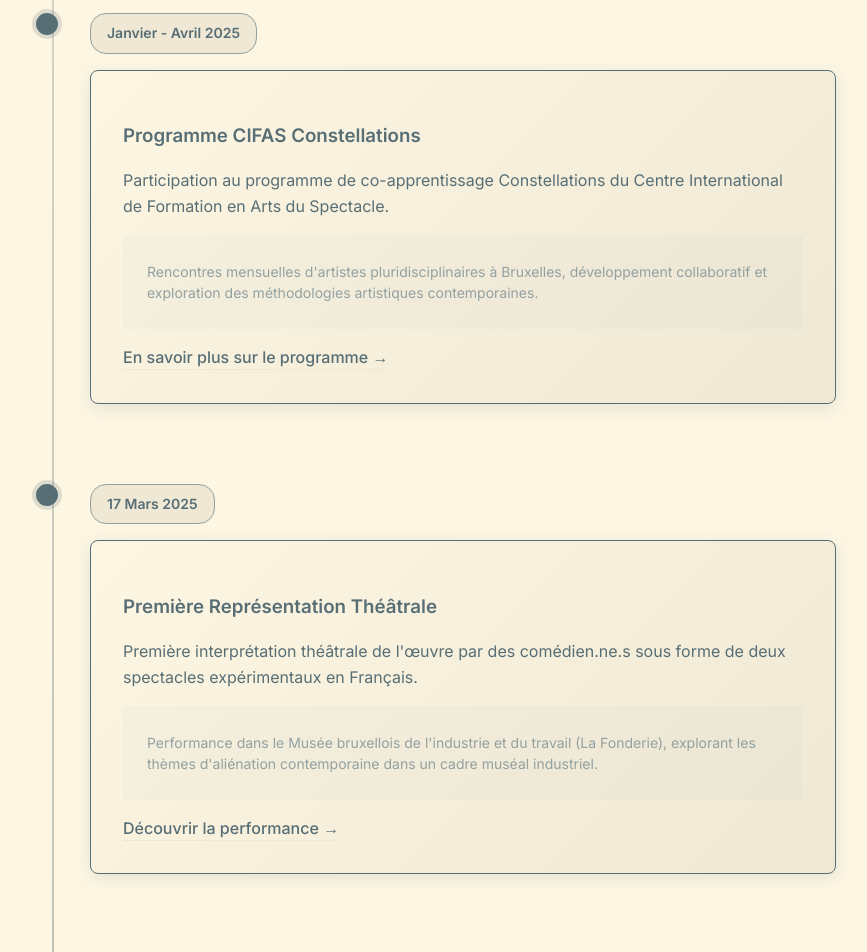
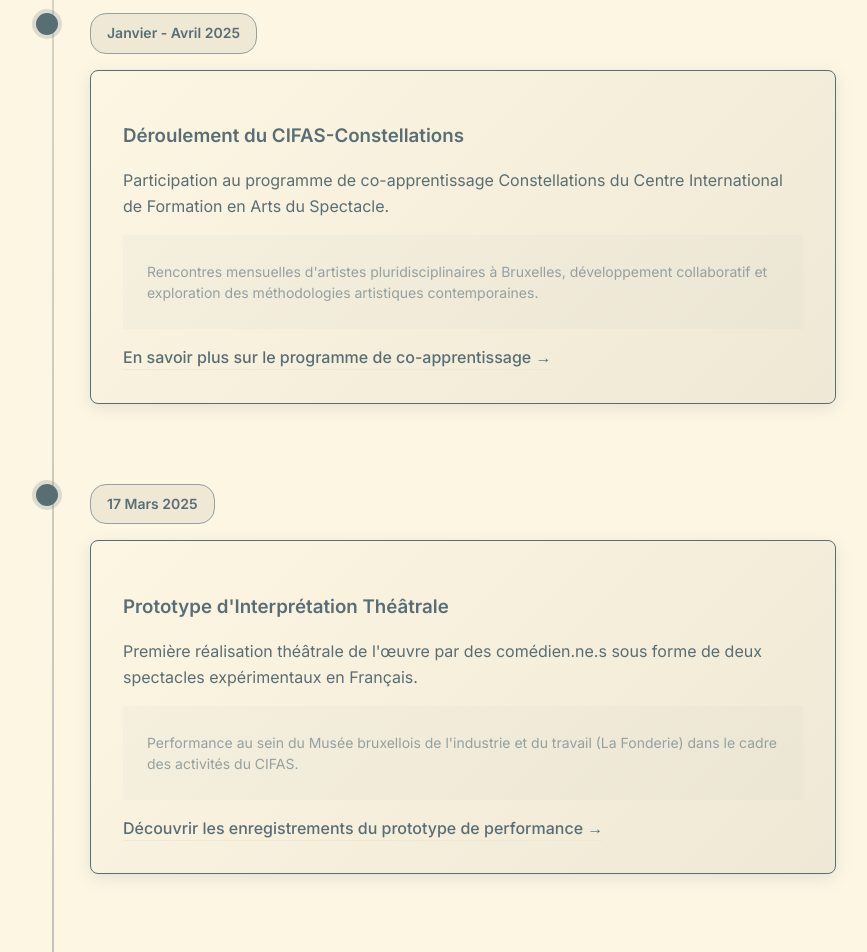
Before and after one commit to daqhris/DoublementAliene, a Next.js app: page /timeline in a window 1280 px wide. Shown: the part 1840-2792 px from the top of the page, without its empty margins (204-1071 px from the left). Built offline with nearby package versions, Linux system fonts and the light colour scheme; no server answers.

Commit message:
Rewrite plenty of words

```diff
--- a/app/timeline/page.tsx
+++ b/app/timeline/page.tsx
@@ -83,7 +83,7 @@
       details: "Publication sur la plateforme Manifold par l'artiste daqhris, marquant le début officiel du projet artistique.",
       link: {
         url: "https://app.manifold.xyz/txt/twofold-alienated",
-        text: "Consulter l'œuvre originale",
+        text: "Lisez l'œuvre originale de ce récit fictionnel écrit en Anglais",
         external: true
       }
     },
@@ -100,7 +100,7 @@
     },
     {
       date: "Décembre 2024 - Janvier 2025",
-      title: "Construction du Dépôt Open Source",
+      title: "Création du Dépôt de Code: TwofoldAlienated",
       description: "Construction d'un dépôt de code public sous forme numérique git et open source sur GitHub.",
       details: "Rassemblement de tous les documents liés au texte original en Anglais dans un environnement collaboratif et transparent.",
       link: {
@@ -111,34 +111,34 @@
     },
     {
       date: "Janvier - Avril 2025",
-      title: "Programme CIFAS Constellations",
+      title: "Déroulement du CIFAS-Constellations",
       description: "Participation au programme de co-apprentissage Constellations du Centre International de Formation en Arts du Spectacle.",
       details: "Rencontres mensuelles d'artistes pluridisciplinaires à Bruxelles, développement collaboratif et exploration des méthodologies artistiques contemporaines.",
       link: {
         url: "/about",
-        text: "En savoir plus sur le programme"
+        text: "En savoir plus sur le programme de co-apprentissage"
       },
       isHighlight: true
     },
     {
       date: "17 Mars 2025",
-      title: "Première Représentation Théâtrale",
-      description: "Première interprétation théâtrale de l'œuvre par des comédien.ne.s sous forme de deux spectacles expérimentaux en Français.",
-      details: "Performance dans le Musée bruxellois de l'industrie et du travail (La Fonderie), explorant les thèmes d'aliénation contemporaine dans un cadre muséal industriel.",
+      title: "Prototype d'Interprétation Théâtrale",
+      description: "Première réalisation théâtrale de l'œuvre par des comédien.ne.s sous forme de deux spectacles expérimentaux en Français.",
+      details: "Performance au sein du Musée bruxellois de l'industrie et du travail (La Fonderie) dans le cadre des activités du CIFAS.",
       link: {
         url: "/performance",
-        text: "Découvrir la performance"
+        text: "Découvrir les enregistrements du prototype de performance"
       },
       isHighlight: true
     },
     {
       date: "4 Avril 2025",
-      title: "Lancement du Dépôt DoublementAliene",
+      title: "Lancement du Dépôt de Code: DoublementAliene",
       description: "Début des travaux visant à construire ce dépôt de code avec du logiciel libre sur une plateforme numérique publique.",
       details: "Création de l'infrastructure technique pour la plateforme collaborative et l'interface web du projet.",
       link: {
         url: "https://github.com/daqhris/DoublementAliene",
-        text: "Consulter le dépôt GitHub",
+        text: "Consulter le code source sur GitHub",
         external: true
       }
     },
@@ -152,10 +152,10 @@
       date: "22 Juin 2025",
       title: "Naissance du ResearchLab",
       description: "Lancement du sous-projet ResearchLab qui regroupe des réponses variées des IA à des questions de recherche artistique.",
-      details: "Exploration des méthodologies de recherche artistique et intégration d'intelligences artificielles dans le processus créatif théâtral.",
+      details: "Exploration des méthodologies de recherche artistique et intégration d'intelligences artificielles dans le processus créatif.",
       link: {
         url: "/research",
-        text: "Explorer le laboratoire de recherche"
+        text: "Explorer le laboratoire de recherche et les entretiens avec des IA"
       },
       isHighlight: true
     },
@@ -163,21 +163,21 @@
       date: "24 Juin 2025",
       title: "Documentation de la Performance",
       description: "Publication de fichiers documentant la préparation du prototype performé le 17 Mars.",
-      details: "Mise à disposition publique des documents de travail, notes de répétition et matériaux de préparation de la performance théâtrale.",
+      details: "Mise à disposition publique des documents de travail, notes de mise en scène et matériaux de préparation de la performance théâtrale.",
       link: {
         url: "https://github.com/daqhris/DoublementAliene/tree/main/Constellations2025",
-        text: "Consulter la documentation",
+        text: "Consulter la documentation utile pour le prototype",
         external: true
       }
     },
     {
-      date: "Développement Continu",
-      title: "Plateforme Collaborative Décentralisée",
-      description: "Développement en cours de l'interface web collaborative et intégration des technologies décentralisées.",
-      details: "Construction d'une plateforme open-source permettant la co-propriété transparente des contenus tokenisés et le partage équitable des revenus entre participants. Exploration de l'intégration blockchain pour la gestion transparente des droits artistiques.",
+      date: "25 Juin 2025 à Maintenant",
+      title: "Plateforme Numérique Collaborative",
+      description: "Développement en cours d'une interface web faite sur mesure avec l'assistance de Devin AI.",
+      details: "Construction d'une plateforme open-source permettant la co-gestion transparente des enregistrements tokenisés et le partage équitable des revenus et droits artistiques entre participant(e)s.",
       link: {
         url: "/about",
-        text: "Philosophie du projet"
+        text: "Philosophie du projet en long et en large"
       }
     }
   ];
@@ -191,7 +191,7 @@
             Chronologie du Projet
           </h1>
           <p className="theater-subtitle">
-            Suivez l&apos;évolution complète du projet &ldquo;Doublement Aliéné&rdquo; depuis sa conception originale jusqu&apos;à sa réalisation théâtrale et son développement technologique.
+            Suivez l&apos;évolution complète du projet &ldquo;Doublement Aliéné&rdquo; depuis sa conception originale jusqu&apos;à sa réalisation théâtrale en passant par la co-création de sa plateforme numérique.
           </p>
         </div>
 
```
